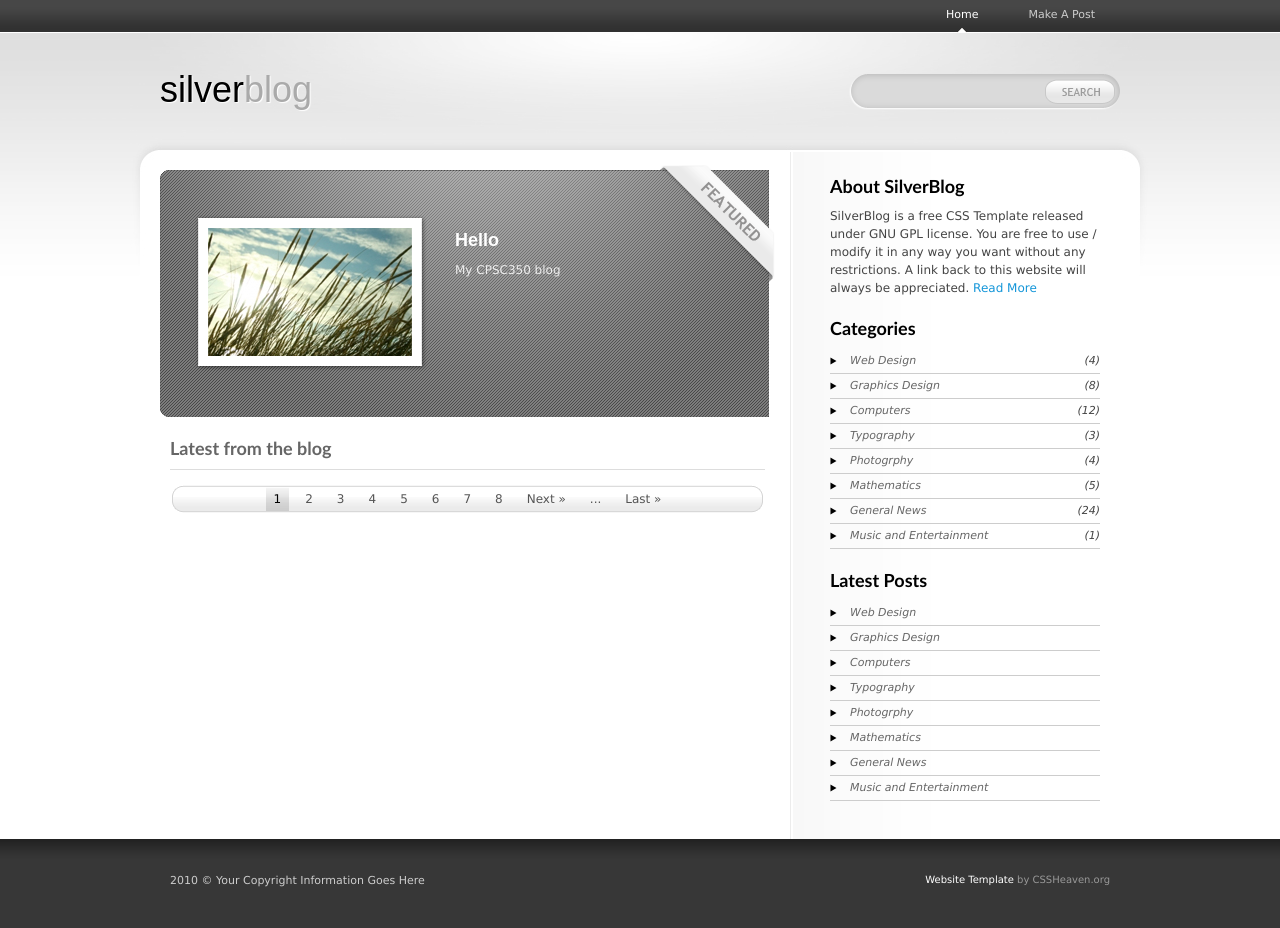
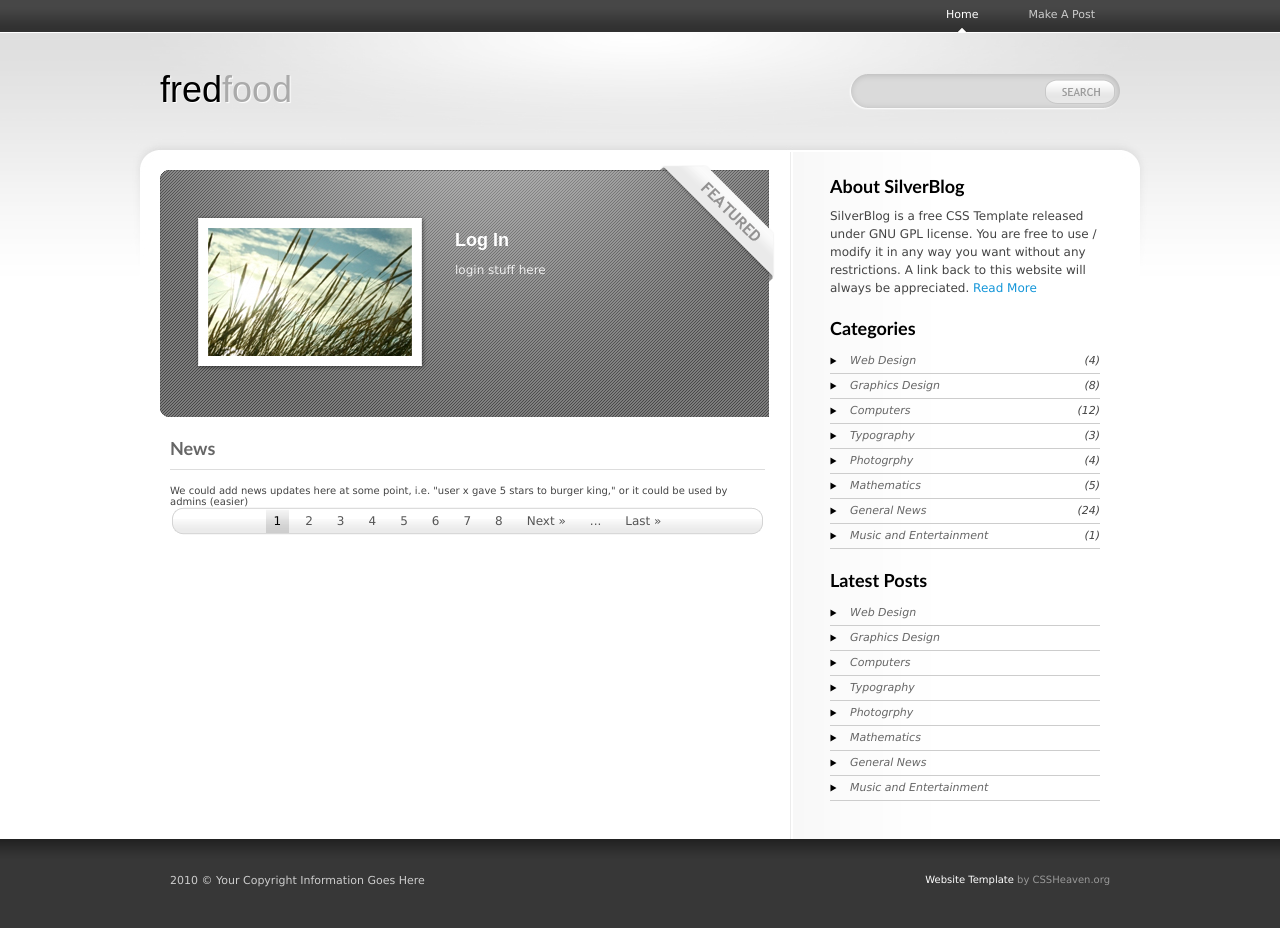
Before and after one commit to sschmith/FredericksburgFood, a PHP site: page / in a window 1280 px wide. Run offline with PHP 8.4, Linux system fonts and the light colour scheme; data that the repository does not hold is empty.

Commit message:
updated home page (index.php)

```diff
--- a/index.php
+++ b/index.php
@@ -44,7 +44,7 @@
 </section>
 <header id="pageheader">
 <h1>
-silver<span>blog</span>
+fred<span>food</span>
 </h1>
 <div id="search">
 
@@ -73,16 +73,17 @@ silver<span>blog</span>
 
   <img src="images/img1.jpg" width="204" height="128" alt="img1"></div>
   <div class="fttxt">
-  <h3>Hello</h3>
-  <p> My CPSC350 blog </p>
+  <h3>Log In</h3>
+  <p> login stuff here </p>
   </div>
   </div>
 </section>
 <div id="leftcontainer">
 <h2 class="mainheading">
-Latest from the blog
+News
 
 </h2>
+<p> We could add news updates here at some point, i.e. "user x gave 5 stars to burger king," or it could be used by admins (easier) </p>
 <?php
 $db = mysqli_connect('localhost', 'root', '', 'blog_posts');
 $query = "SELECT * FROM blogs ORDER BY Date";
```
